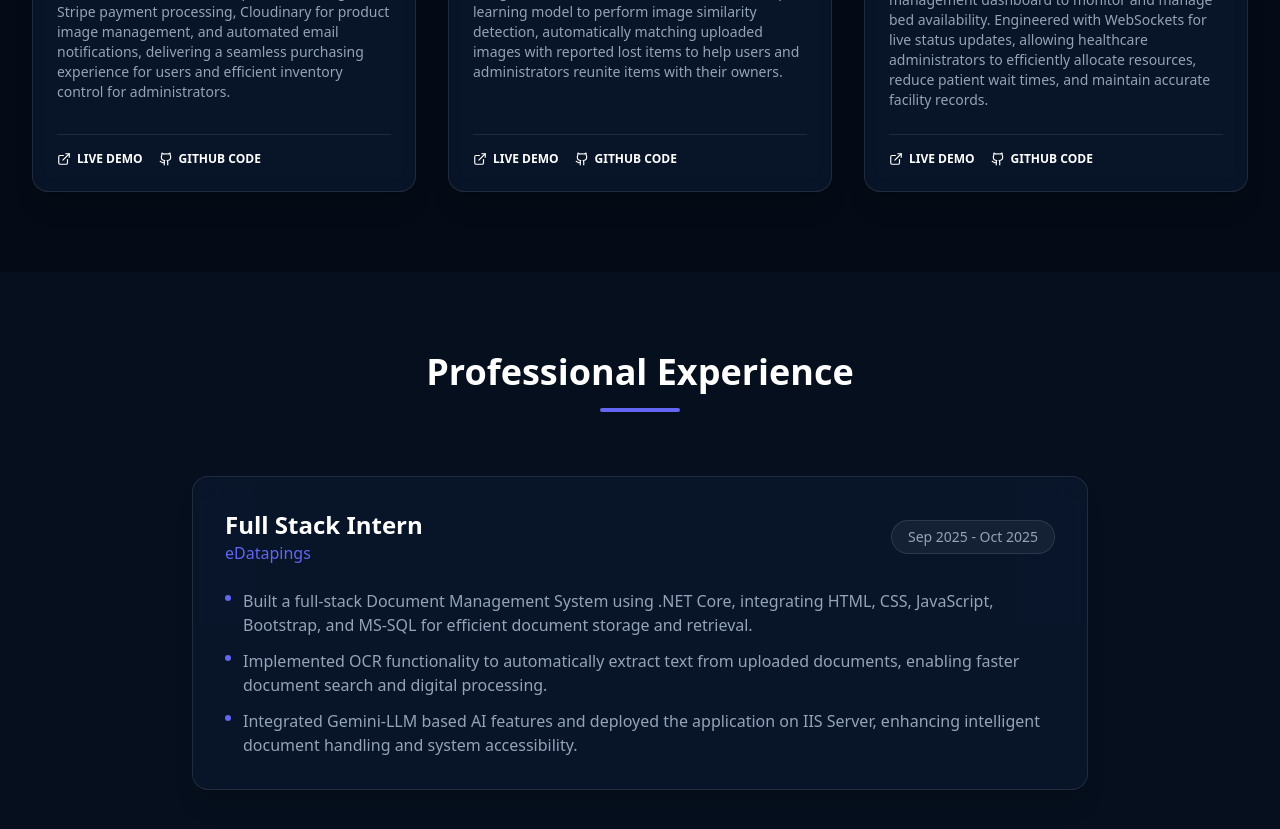
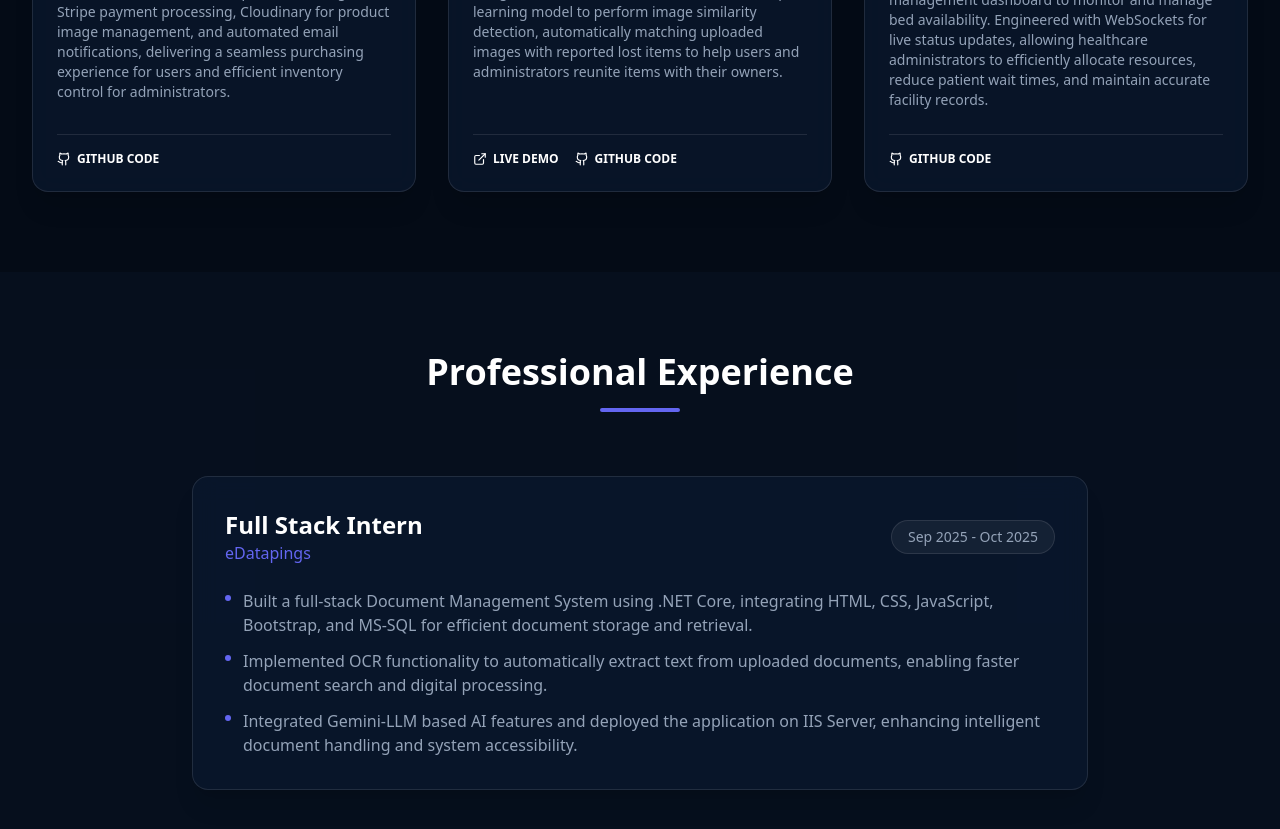
Before and after one commit to Aditya-k-Sharma81/Portfolio, a React app: page / in a window 1280 px wide. Shown: the part 2680-3509 px from the top of the page. Built offline with nearby package versions, Linux system fonts and the light colour scheme; the HTML template or start-up script is replaced by a standard one.

Commit message:
add github project link

```diff
--- a/src/sections/Projects.jsx
+++ b/src/sections/Projects.jsx
@@ -12,15 +12,15 @@ const Projects = () => {
       description: 'Engineered a full-stack e-commerce platform using the MERN stack to digitize local vegetable sales and streamline store operations. Integrated Stripe payment processing, Cloudinary for product image management, and automated email notifications, delivering a seamless purchasing experience for users and efficient inventory control for administrators.',
       tech: ['MongoDB', 'Express', 'React', 'Node.js'],
       live: '#',
-      github: '#',
+      github: 'https://github.com/Aditya-k-Sharma81/ECommerce',
       image: generalStoreImg
     },
     {
       title: 'Lostify',
       description: 'Developed a centralized MERN stack application to manage lost and found items efficiently. Integrated TensorFlow with the MobileNet deep learning model to perform image similarity detection, automatically matching uploaded images with reported lost items to help users and administrators reunite items with their owners.',
       tech: ['MongoDB', 'Express', 'React', 'Node.js'],
-      live: '#',
-      github: '#',
+      live: 'https://lostify-hazel.vercel.app/',
+      github: 'https://github.com/Aditya-k-Sharma81/Lostify',
       image: lostifyImg
     },
     {
@@ -28,7 +28,7 @@ const Projects = () => {
       description: 'Developed a full-stack real-time hospital management dashboard to monitor and manage bed availability. Engineered with WebSockets for live status updates, allowing healthcare administrators to efficiently allocate resources, reduce patient wait times, and maintain accurate facility records.',
       tech: ['MongoDB', 'Express', 'React', 'Node.js'],
       live: '#',
-      github: '#',
+      github: 'https://github.com/Aditya-k-Sharma81/Hospital-Management-with-Bed-Availability',
       image: hospitalBedImg
     }
   ];
@@ -82,12 +82,16 @@ const Projects = () => {
                 </p>
 
                 <div className="flex items-center gap-4 pt-4 border-t border-white/10">
-                  <a href={project.live} className="flex items-center gap-1.5 text-xs font-bold text-white hover:text-accent-indigo transition-colors">
-                    <ExternalLink size={14} /> LIVE DEMO
-                  </a>
-                  <a href={project.github} className="flex items-center gap-1.5 text-xs font-bold text-white hover:text-accent-indigo transition-colors">
-                    <Github size={14} /> GITHUB CODE
-                  </a>
+                  {project.live !== '#' && (
+                    <a href={project.live} target="_blank" rel="noopener noreferrer" className="flex items-center gap-1.5 text-xs font-bold text-white hover:text-accent-indigo transition-colors">
+                      <ExternalLink size={14} /> LIVE DEMO
+                    </a>
+                  )}
+                  {project.github !== '#' && (
+                    <a href={project.github} target="_blank" rel="noopener noreferrer" className="flex items-center gap-1.5 text-xs font-bold text-white hover:text-accent-indigo transition-colors">
+                      <Github size={14} /> GITHUB CODE
+                    </a>
+                  )}
                 </div>
               </div>
             </motion.div>
```
